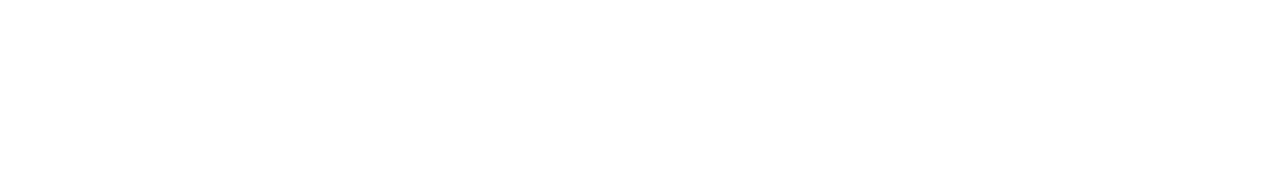
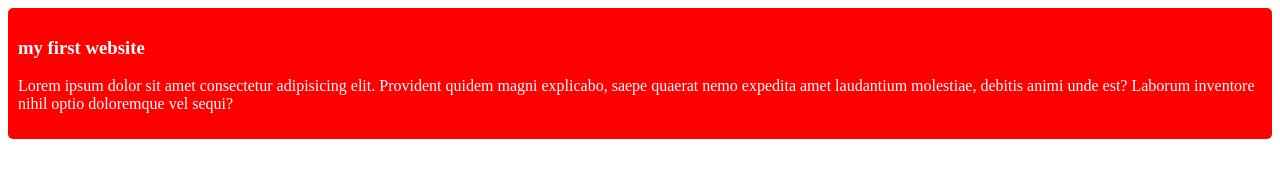
Before and after one commit to sabbirhasan32/my-github-repo, a plain HTML site: page index.html in a window 1280 px wide. Drawn offline with Linux system fonts and the light colour scheme.

Commit message:
addeded my first blog

```diff
--- a/index.html
+++ b/index.html
@@ -1,11 +1,21 @@
 <!DOCTYPE html>
 <html lang="en">
+
 <head>
     <meta charset="UTF-8">
     <meta name="viewport" content="width=device-width, initial-scale=1.0">
     <title>my first github repo</title>
+    <link rel="stylesheet" href="styles/blog.css">
 </head>
+
 <body>
+    <div>
+        <h3>my first website </h3>
+        <p>Lorem ipsum dolor sit amet consectetur adipisicing elit. Provident quidem magni explicabo, saepe quaerat nemo
+            expedita amet laudantium molestiae, debitis animi unde est? Laborum inventore nihil optio doloremque vel
+            sequi?</p>
+    </div>
 
 </body>
+
 </html>
--- /dev/null
+++ b/styles/blog.css
@@ -0,0 +1,7 @@
+div{
+
+    background-color:red;
+    color: white;
+    padding: 10px;
+    border-radius: 5px;
+}
```
